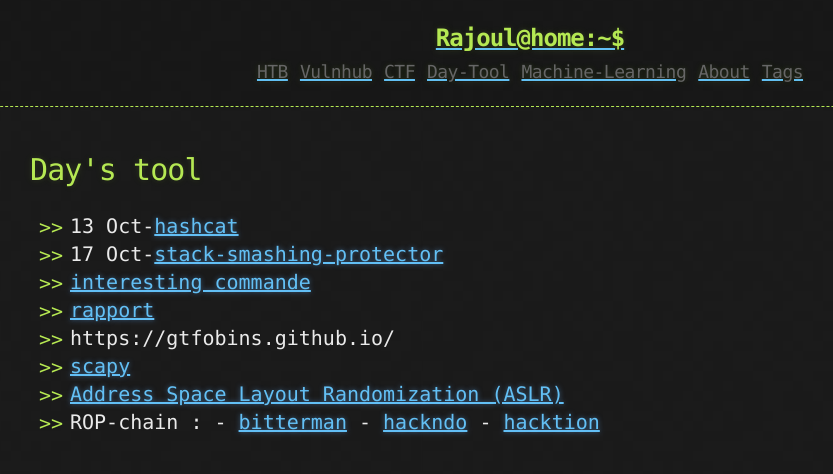
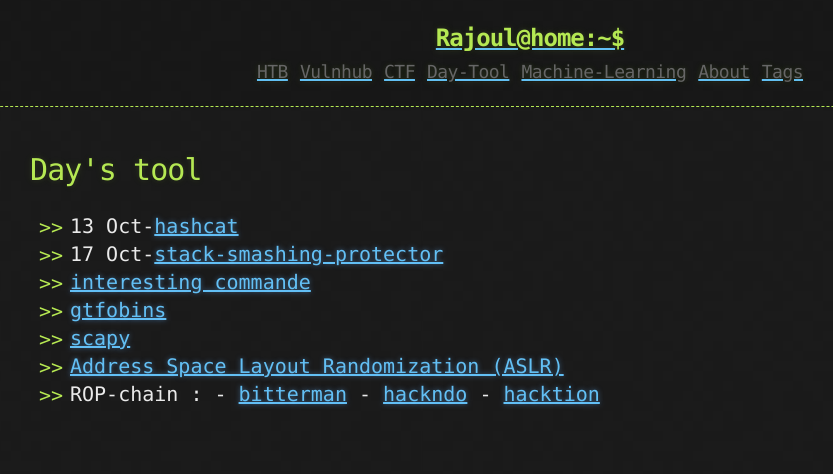
Before and after one commit to rajoul/rajoul.github.io, a Jekyll site: the page built from day_tool.md, in a window 1280 px wide. Shown: the top 474 px of the page, without its empty margins (110-943 px from the left). Built offline with Jekyll 4.4.1, drawn with Linux system fonts in a browser that asks for light colours.

Commit message:
Update day_tool.md

```diff
--- a/day_tool.md
+++ b/day_tool.md
@@ -6,8 +6,7 @@
 * 13 Oct-[hashcat](https://rajoul.github.io/day_tool/hashcat)
 * 17 Oct-[stack-smashing-protector](https://rajoul.github.io/day_tool/stack-smashing-protector)
 * [interesting commande](https://rajoul.github.io/day_tool/daily_commande)
-* [rapport](https://drive.google.com/open?id=0B6KJL7gQe8g-VzJxOFFWWFhydy0wb3M0UUU3M3BOVjZuUFFj)
-* https://gtfobins.github.io/
+* [gtfobins](https://gtfobins.github.io/)
 * [scapy](https://scapy.readthedocs.io/en/latest/usage.html)
 * [Address Space Layout Randomization (ASLR)](https://rajoul.github.io/day_tool/Address-Space-Layout-Randomization)
 * ROP-chain : - [bitterman](https://www.youtube.com/watch?v=6S4A2nhHdWg&t=1)
```
